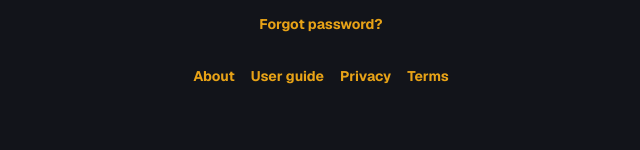
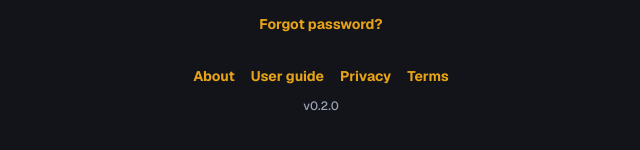
Before and after one commit to Prabh101726/fuel-dip-calculator, a Next.js app: page /login in a window 1280 px wide. Shown: the part 548-698 px from the top of the page, without its empty margins (319-959 px from the left). Built offline with nearby package versions, Linux system fonts and the light colour scheme.

Commit message:
feat: show app version on login and site footer
Surface package.json version as v0.2.0 so drivers and support can confirm which build is running.

Co-authored-by: Cursor <cursoragent@cursor.com>

```diff
--- a/app/components/SiteFooter.tsx
+++ b/app/components/SiteFooter.tsx
@@ -1,4 +1,5 @@
 import Link from "next/link";
+import { APP_VERSION_LABEL } from "@/lib/app-version";
 
 const LINKS = [
   { href: "/about", label: "About" },
@@ -8,19 +9,26 @@ const LINKS = [
 ] as const;
 
 export default function SiteFooter({
-  className = "mt-10 flex flex-wrap gap-4 text-xs font-bold text-[var(--muted)]",
+  className = "mt-10 flex flex-col gap-3",
   linkClassName = "min-h-11 content-center hover:text-[var(--accent)]",
+  linksClassName = "flex flex-wrap gap-4 text-xs font-bold text-[var(--muted)]",
+  versionClassName = "text-xs font-medium text-[var(--muted)]",
 }: {
   className?: string;
   linkClassName?: string;
+  linksClassName?: string;
+  versionClassName?: string;
 }) {
   return (
     <footer className={className}>
-      {LINKS.map((link) => (
-        <Link key={link.href} href={link.href} className={linkClassName}>
-          {link.label}
-        </Link>
-      ))}
+      <div className={linksClassName}>
+        {LINKS.map((link) => (
+          <Link key={link.href} href={link.href} className={linkClassName}>
+            {link.label}
+          </Link>
+        ))}
+      </div>
+      <p className={versionClassName}>{APP_VERSION_LABEL}</p>
     </footer>
   );
 }
--- a/app/login/LoginForm.tsx
+++ b/app/login/LoginForm.tsx
@@ -276,8 +276,10 @@ export default function LoginForm() {
       )}
 
       <SiteFooter
-        className="mt-8 flex flex-wrap justify-center gap-4 text-sm text-[var(--muted)]"
+        className="mt-8 flex flex-col items-center gap-3"
+        linksClassName="flex flex-wrap justify-center gap-4 text-sm text-[var(--muted)]"
         linkClassName="font-bold text-[var(--accent)]"
+        versionClassName="text-xs font-medium text-[var(--muted)]"
       />
     </main>
   );
--- /dev/null
+++ b/lib/app-version.ts
@@ -0,0 +1,4 @@
+/** Build-time app version from package.json via NEXT_PUBLIC_APP_VERSION. */
+export const APP_VERSION = process.env.NEXT_PUBLIC_APP_VERSION ?? "0.0.0";
+
+export const APP_VERSION_LABEL = `v${APP_VERSION}`;
--- a/next.config.ts
+++ b/next.config.ts
@@ -1,10 +1,18 @@
 import { spawnSync } from "node:child_process";
+import { readFileSync } from "node:fs";
+import { join } from "node:path";
 import withSerwistInit from "@serwist/next";
 import type { NextConfig } from "next";
 
 const revision =
   spawnSync("git", ["rev-parse", "HEAD"], { encoding: "utf-8" }).stdout?.trim() ||
   crypto.randomUUID();
+
+const packageVersion = (
+  JSON.parse(readFileSync(join(__dirname, "package.json"), "utf-8")) as {
+    version: string;
+  }
+).version;
 
 const withSerwist = withSerwistInit({
   swSrc: "app/sw.ts",
@@ -18,6 +26,10 @@ const withSerwist = withSerwistInit({
   additionalPrecacheEntries: [{ url: "/~offline", revision }],
 });
 
-const nextConfig: NextConfig = {};
+const nextConfig: NextConfig = {
+  env: {
+    NEXT_PUBLIC_APP_VERSION: packageVersion,
+  },
+};
 
 export default withSerwist(nextConfig);
```
